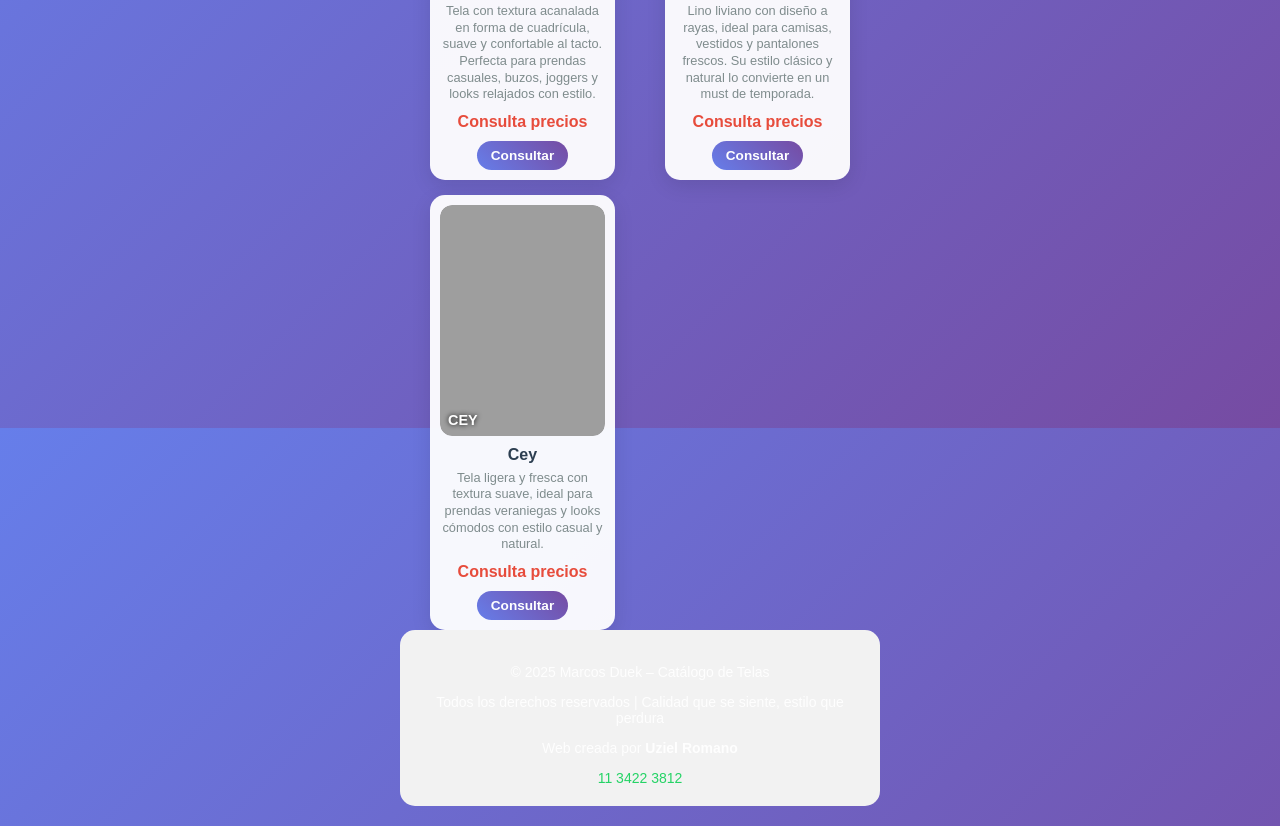
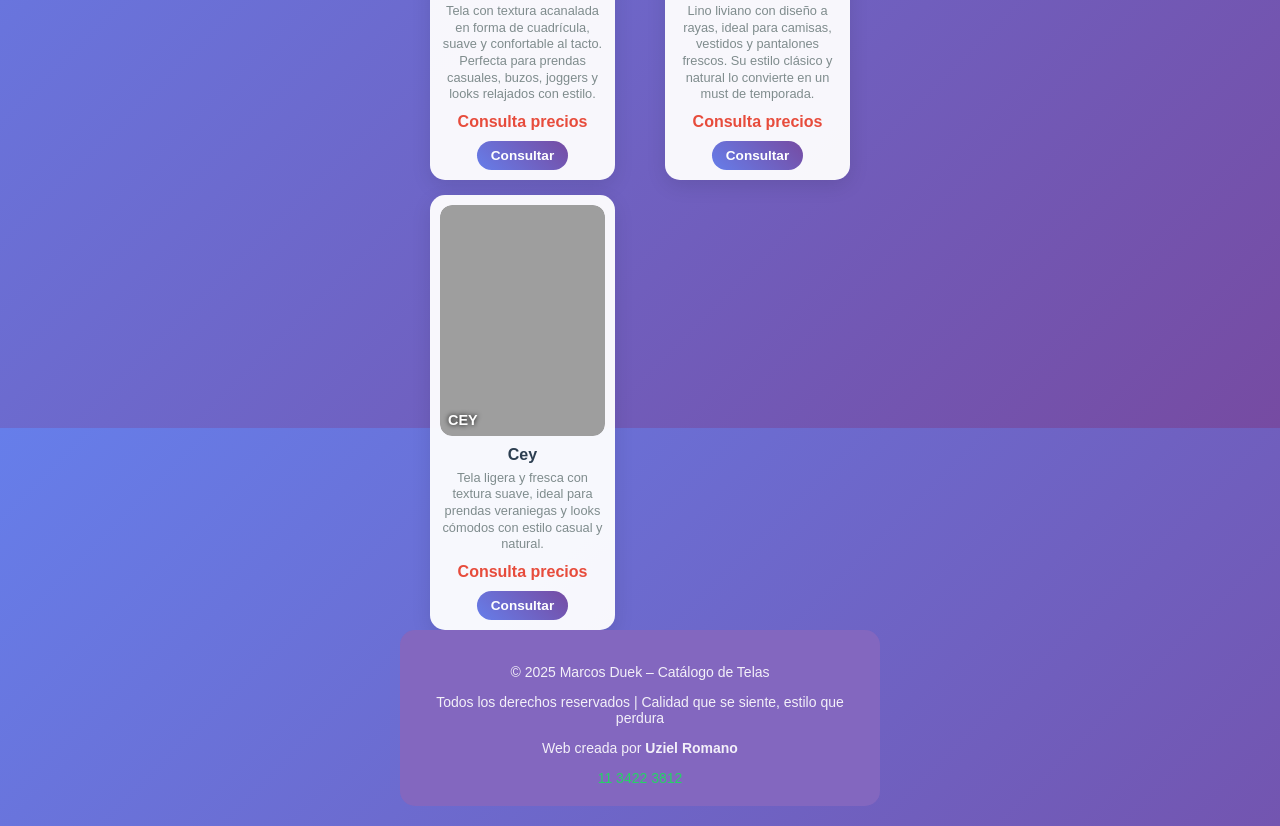
Before and after one commit to Uziel562728/factoryCatalogo, a plain HTML site: page index.html in a window 1280 px wide. Shown: the part 1172-1998 px from the top of the page. Drawn offline with Linux system fonts and the light colour scheme; grey boxes are pictures that could not be loaded.

Commit message:
Update index.html

```diff
--- a/index.html
+++ b/index.html
@@ -110,7 +110,7 @@
     </div>
   </div>
 
-<footer style="text-align: center; padding: 20px; background-color: #f2f2f2; font-size: 14px;">
+<footer style="text-align: center; padding: 20px; background-color: #8367bf; font-size: 14px;">
   <p>© 2025 Marcos Duek – Catálogo de Telas</p>
   <p>Todos los derechos reservados | Calidad que se siente, estilo que perdura</p>
   <p>Web creada por <strong>Uziel Romano</strong></p>
```
